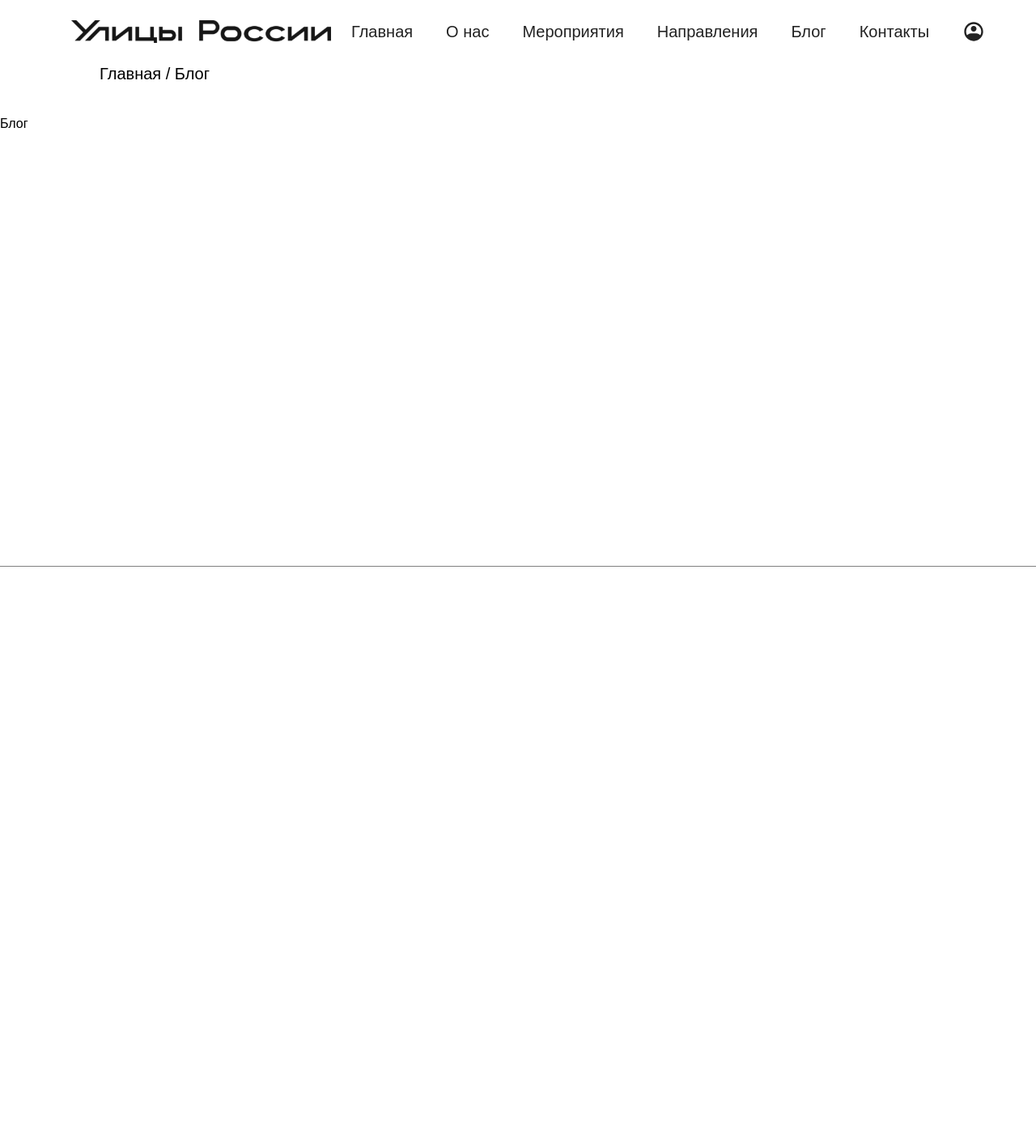
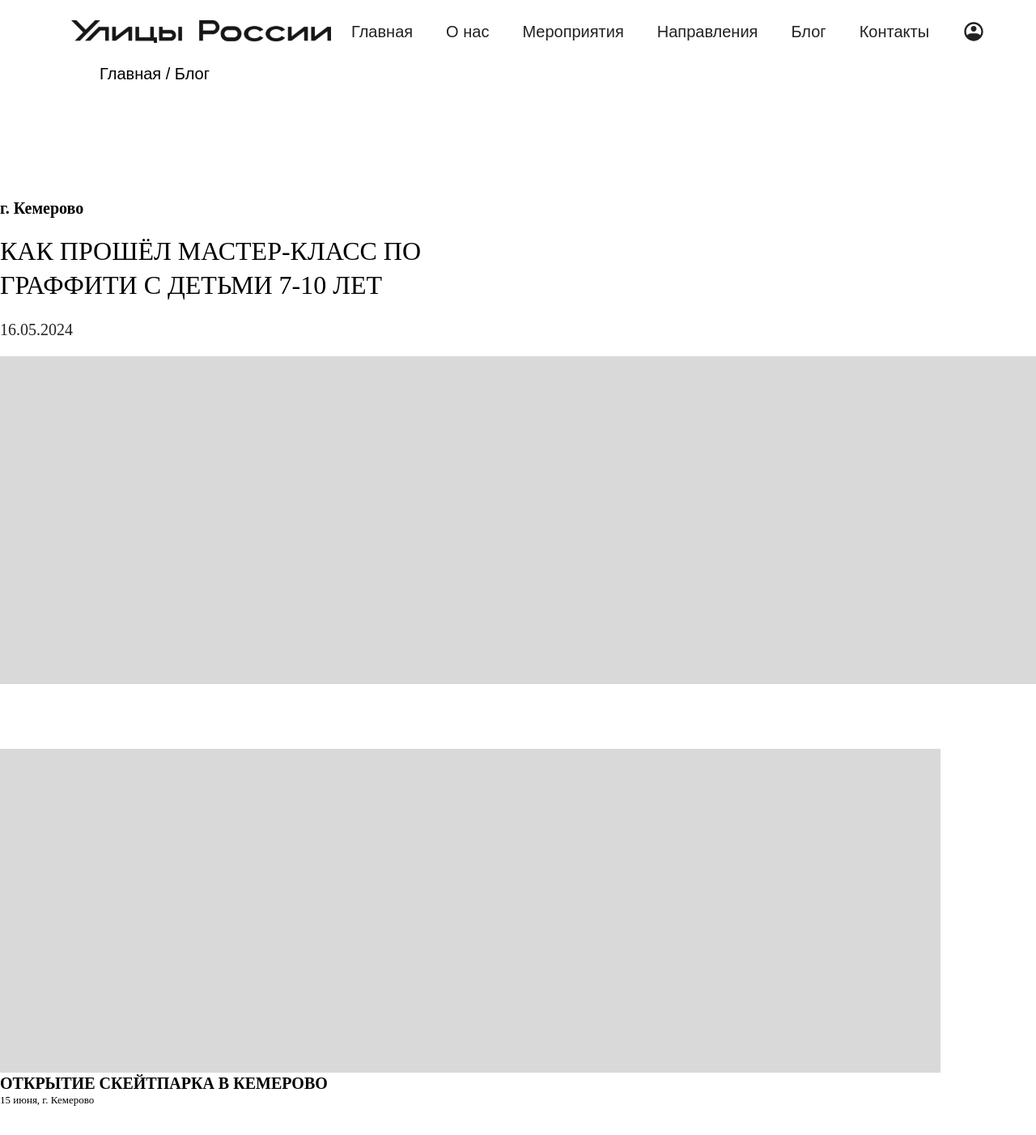
Before and after one commit to Hakaton-Russian-Street-team-1/russian-street-frontend, a React app: page /blog in a window 1280 px wide. Shown: the top 1402 px of the page at 81% size. Before the commit the page ends 800 px from the top, so only its background shows below. Built offline with nearby package versions, Linux system fonts and the light colour scheme.

Commit message:
add: popup

```diff
--- a/src/pages/Blog/Blog.css
+++ b/src/pages/Blog/Blog.css
@@ -0,0 +1,88 @@
+.blog {
+    width: 100%; /* Добавляем ширину секции */
+}
+
+.blog__sity {
+    color: #000;
+    margin-top: 100px;
+    font-family: Bahnschrift;
+    font-size: 20px;
+    font-style: normal;
+    font-weight: 700;
+    line-height: 130%;
+}
+
+.blog__title {
+    color: #000;
+    margin-top: 20px;
+    font-family: Bahnschrift;
+    font-size: 32px;
+    font-style: normal;
+    font-weight: 400;
+    line-height: 130%;
+    text-transform: uppercase;
+    width: 572px;
+    height: 84px;
+}
+
+.blog__date {
+    color: var(--dark-grey, #222);
+    margin-top: 20px;
+    font-family: Bahnschrift;
+    font-size: 20px;
+    font-style: normal;
+    font-weight: 400;
+    line-height: 130%;
+}
+
+.blog__image {
+    margin-top: 20px;
+    height: 405px;
+    background: #D9D9D9;
+}
+
+.blog__card {
+    display: flex;
+    margin-top: 20px; /* Добавляем отступ между блоком карточек и заголовком */
+    width: 100%; /* Устанавливаем ширину блока карточек на 100% */
+}
+
+.blog__card1 {
+    margin-top: 60px;
+    height: 400px;
+    background: #D9D9D9;
+}
+
+.blog__card1:nth-child(1) {
+    width: 590px; /* Ширина первой карточки */
+}
+
+.blog__card1:nth-child(n+2) {
+    width: 286px; /* Ширина последующих двух карточек */
+}
+
+.blog__card1-title {
+    margin-top: 20px;
+    color: #000;
+    font-family: Bahnschrift;
+    font-size: 20px;
+    font-style: normal;
+    font-weight: 600;
+    line-height: 130%;
+    text-transform: uppercase;
+    margin: 0;
+}
+
+.blog__card1-title p {
+    margin: 0;
+}
+
+.blog__card1-subtitle {
+    margin: 0;
+    color: black;
+    font-family: Bahnschrift;
+    font-size: 13px;
+    font-style: normal;
+    font-weight: 400;
+    line-height: 130%;
+}
--- a/src/pages/Blog/Blog.tsx
+++ b/src/pages/Blog/Blog.tsx
@@ -1,11 +1,28 @@
 import React from 'react';
 import './Blog.css';
 
-
 export function Blog() {
-
-
-  return (<section className='blog'>
-    Блог
-  </section>)
+  return (
+    <section className='blog'>
+      <div className='blog__sity'>г. Кемерово</div>
+      <div className='blog__title'>Как прошёл мастер-класс по граффити с детьми 7-10 лет</div>
+      <div className='blog__date'>16.05.2024</div>
+      <div className='blog__image'></div>
+      <div className='blog__card'>
+        <div className='blog__card1'>
+          {/* Ваш контент для blog__card1 */}
+        </div>
+        <div className='blog__card1'>
+          {/* Ваш контент для второй карточки */}
+        </div>
+        <div className='blog__card1'>
+          {/* Ваш контент для третьей карточки */}
+        </div>
+      </div>
+      <div className='blog__card1-title'>
+        <p>Открытие скейтпарка в Кемерово</p>
+      </div>
+      <p className='blog__card1-subtitle'>15 июня, г. Кемерово</p>
+    </section>
+  );
 }
```
